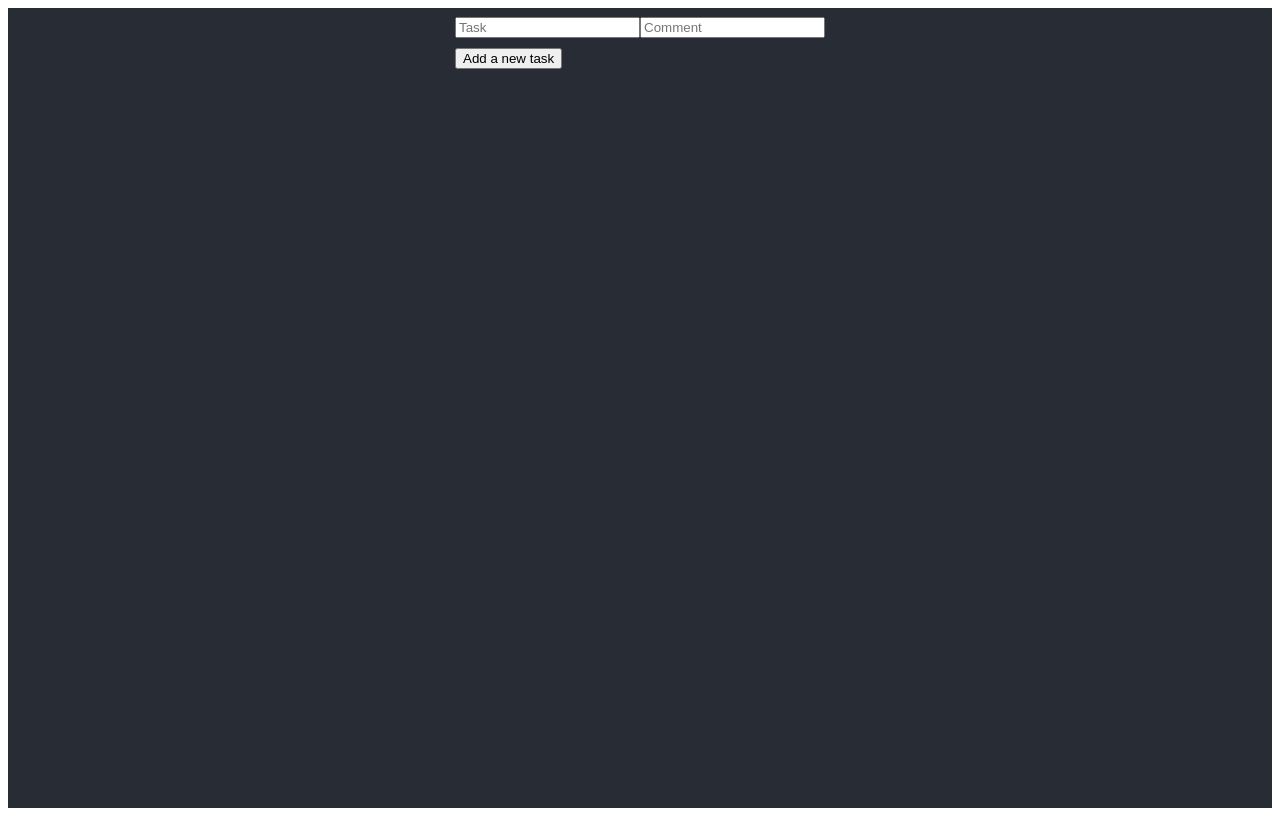
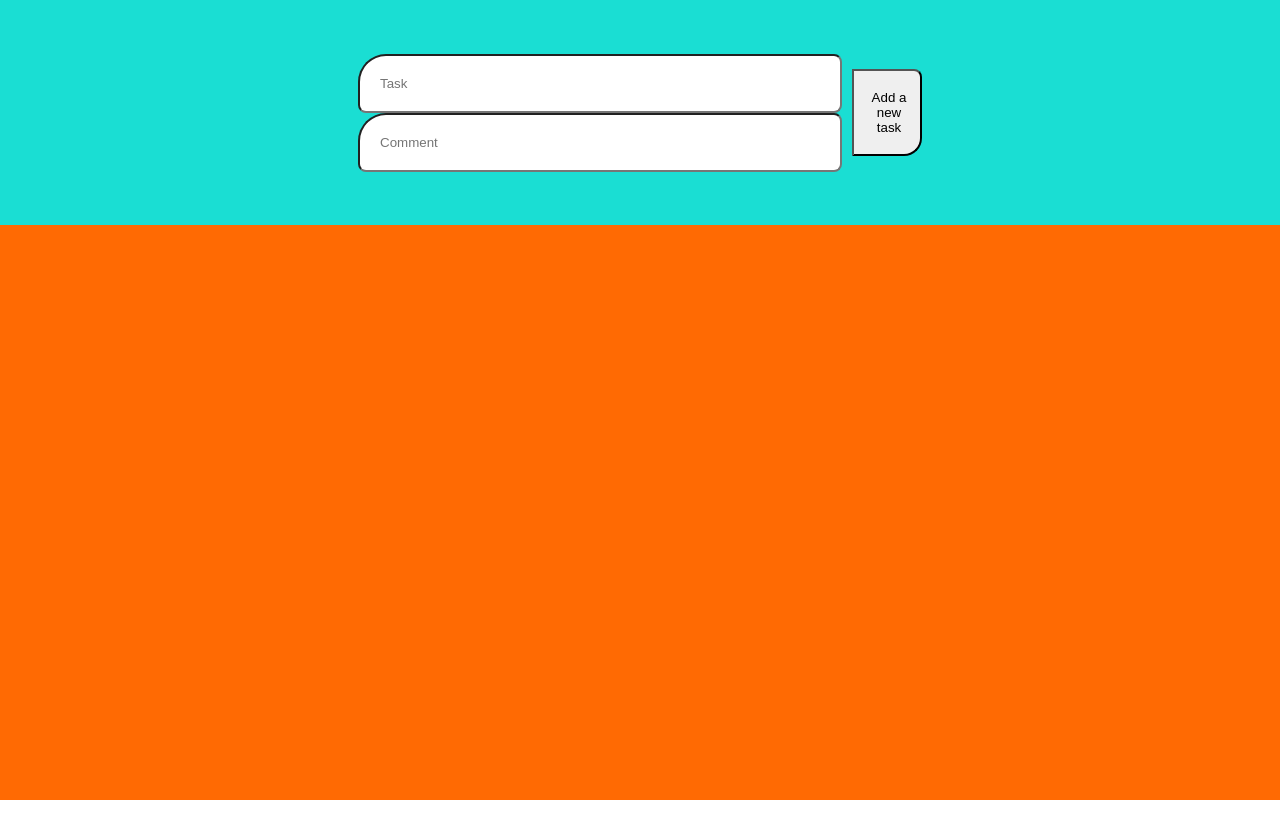
Before and after one commit to takacsberni/React-ts-to-do, a React (Create React App) app: page / in a window 1280 px wide. Built offline with nearby package versions, Linux system fonts and the light colour scheme.

Commit message:
feat: add additional formatting

```diff
--- a/src/App.css
+++ b/src/App.css
@@ -1,6 +1,5 @@
 .App {
-  background-color: #282c34;
-  min-height: 100vh; /*the element should occupy the web browser viewport height*/
+  height: 100vh; /*the element should occupy the web browser viewport height*/
   display: flex;
   flex-direction: column;
   align-items: center;
@@ -8,3 +7,51 @@
   font-size: calc(10px + 2vmin);
   font-family: Arial, sans-serif;
 }
+body {
+  margin: 0;
+  padding: 0;
+}
+
+.header {
+  display: flex;
+  flex: 30%;
+  justify-content: center;
+  align-items: center;
+  width: 100%;
+  background-color: #1aded3;
+}
+
+.todos {
+  display: flex;
+  flex: 70%;
+  justify-content: center;
+  align-items: center;
+  width: 100%;
+  background-color: #ff6a03;
+  padding-top: 50px;
+  flex-direction: column;
+}
+
+.inputContainer {
+  display: flex;
+  flex-direction: column;
+}
+.header button {
+  width: 70px;
+  height: 87px;
+  /*border: none;*/
+  border-bottom-right-radius: 18px;
+  border-top-right-radius: 8px;
+  padding-left: 10px;
+  cursor: pointer;
+}
+
+input {
+  border-bottom-right-radius: 8px;
+  border-top-right-radius: 8px;
+  border-bottom-left-radius: 8px;
+  border-top-left-radius: 28px;
+  margin-right: 10px;
+  padding: 20px;
+  width: 440px;
+}
```
